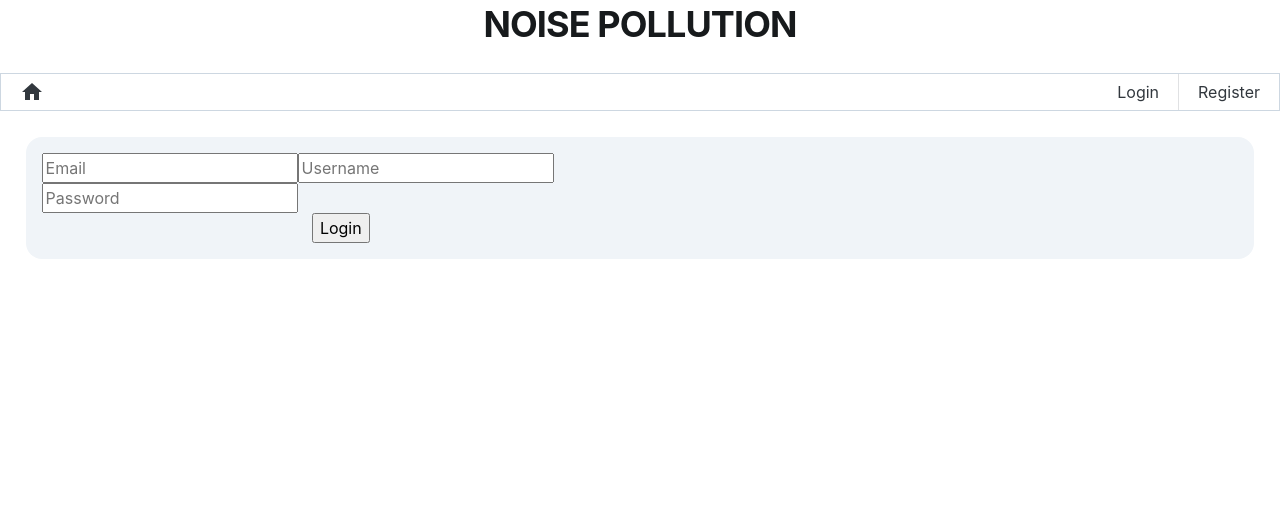
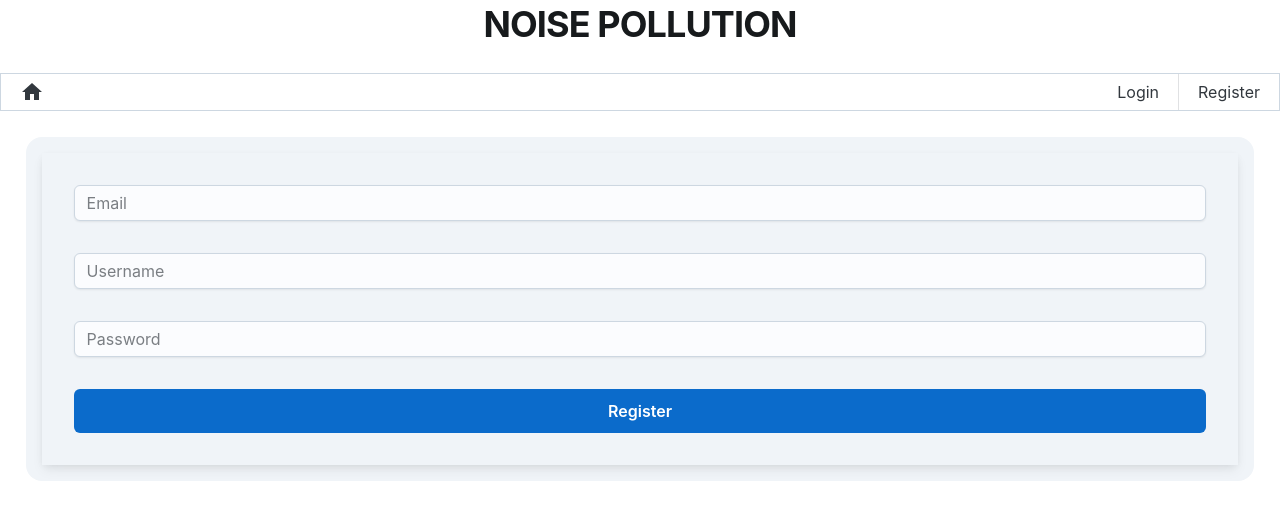
Before and after one commit to TimSesel/Project-Website-Frontend, a React (Create React App) app: page /register in a window 1280 px wide. Shown: the top 520 px of the page. Built offline with nearby package versions, Linux system fonts and the light colour scheme.

Commit message:
Style registration page using Joy UI

```diff
--- a/src/components/Register.js
+++ b/src/components/Register.js
@@ -1,44 +1,53 @@
 import { useState } from "react";
+import Box from "@mui/joy/Box";
+import Button from "@mui/joy/Button";
+import Container from "@mui/joy/Container";
+import Input from "@mui/joy/Input";
+import VStack from "@mui/joy/Stack";
 
 function Register() {
   const [username, setUsername] = useState("");
   const [password, setPassword] = useState("");
   const [email, setEmail] = useState("");
 
-  async function Register(e) {}
+  async function register(e) {
+    e.preventDefault();
+    console.log(
+      `Email: ${email}\nUsername: ${username}\nPassword: ${password}`,
+    );
+  }
 
   return (
-    <div style={{ width: "50%" }}>
-      <form onSubmit={Register}>
-        <input
+    <Box p={4} rounded="md" bg="white" boxShadow="md">
+      <form onSubmit={register}>
+        <VStack spacing={4}>
+          <Input
             type="text"
             name="email"
             placeholder="Email"
             value={email}
             onChange={(e) => setEmail(e.target.value)}
           />
-        <input
+          <Input
             type="text"
             name="username"
             placeholder="Username"
             value={username}
             onChange={(e) => setUsername(e.target.value)}
           />
-        <input
+          <Input
             type="password"
             name="password"
             placeholder="Password"
             value={password}
             onChange={(e) => setPassword(e.target.value)}
           />
-        <input
-          type="submit"
-          name="submit"
-          value="Login"
-          style={{ margin: "auto", display: "block" }}
-        />
+          <Button type="submit" colorScheme="blue" size="lg" fontSize="md">
+            Register
+          </Button>
+        </VStack>
       </form>
-    </div>
+    </Box>
   );
 }
 
```
Lines whose indentation alone changed are shown as unchanged.
